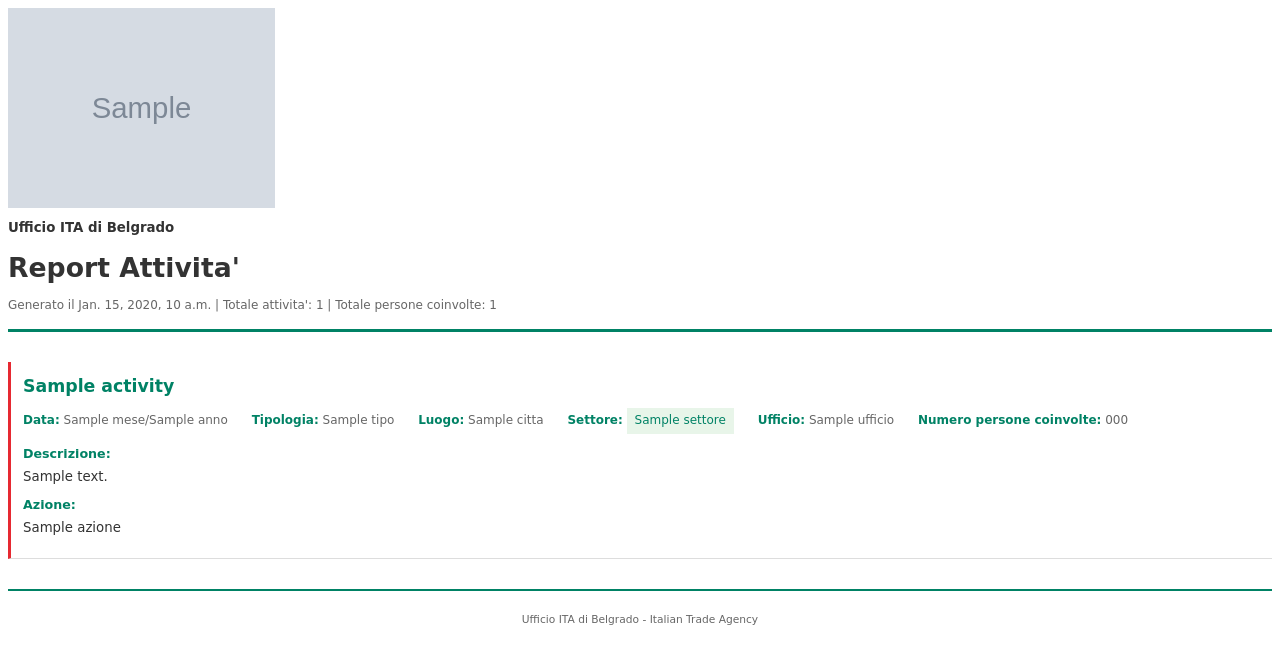
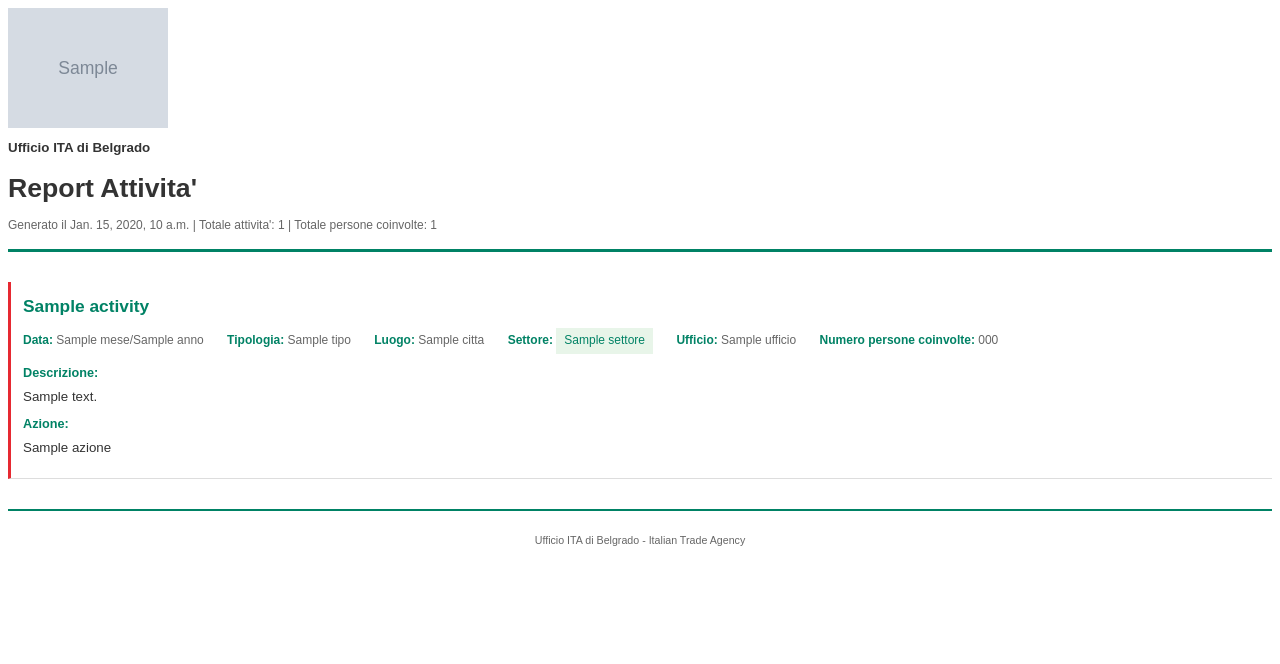
Before and after one commit to freethrow/tanalyst, a Django app: template activities/templates/activities/activities_report_pdf.html in a window 1280 px wide. Shown: the top 664 px of the page. Run offline with Django 5.2, Linux system fonts and the light colour scheme; the template is opened without the code that fills it: most values are stand-ins (such as "Sample title", 1, 10 or a date in 2020); grey boxes marked "Sample" are stand-in pictures.

Commit message:
fixing reports pdf and excel

```diff
--- a/activities/templates/activities/activities_report_pdf.html
+++ b/activities/templates/activities/activities_report_pdf.html
@@ -11,7 +11,7 @@
         }
 
         body {
-            font-family: 'DejaVu Sans', Arial, sans-serif;
+            font-family: Arial, Helvetica, sans-serif;
             font-size: 10pt;
             line-height: 1.5;
             color: #333;
@@ -30,7 +30,7 @@
         }
 
         .header-logo img {
-            max-height: 200px;
+            max-height: 120px;
             width: auto;
             margin: 0;
             padding: 0;
@@ -38,7 +38,7 @@
         }
 
         .header-title {
-            color: black
+            color: #333
             font-size: 14pt;
             font-weight: bold;
             margin: 10px 0;
```
Also changed, not shown: activities/views.py (+16 -2 lines).
